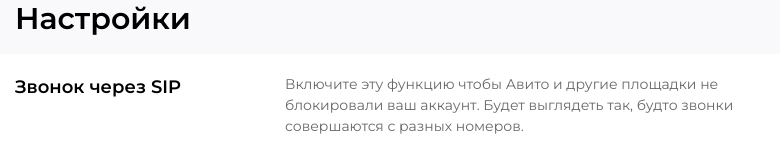
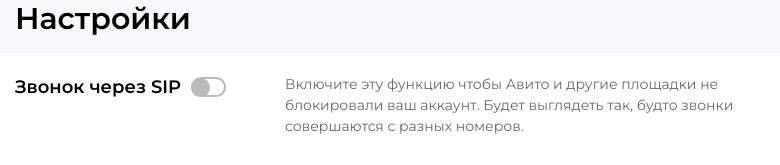
Before and after one commit to voodoobat/av-t, a Nuxt app: page / in a window 1280 px wide. Shown: the top 165 px of the page, without its empty margins (0-780 px from the left). Built offline with nearby package versions, Linux system fonts and the light colour scheme.

Commit message:
BaseSwitcher component

```diff
--- /dev/null
+++ b/assets/css/components/switcher.css
@@ -0,0 +1,126 @@
+.switcher-label:hover .switcher-label__main:before {
+  border-color:#4b9bdd
+}
+.switcher-label__main {
+  -webkit-box-align:center;
+  -moz-box-align:center;
+  -ms-flex-align:center;
+  -webkit-align-items:center;
+  align-items:center;
+  color:#000;
+  cursor:pointer;
+  display:-webkit-box;
+  display:-webkit-flex;
+  display:-moz-box;
+  display:-ms-flexbox;
+  display:flex;
+  font-size:1.2rem;
+  font-weight:500;
+  line-height:1.2;
+  margin:0;
+  min-height:2.5rem;
+  min-width:5rem;
+  padding:0 0 0 5.5rem;
+  position:relative;
+  -webkit-user-select:none;
+  -moz-user-select:none;
+  -ms-user-select:none;
+  user-select:none
+}
+.switcher-label__main:before {
+  background:#a3a3a3;
+  -webkit-border-radius:12px;
+  -moz-border-radius:12px;
+  border-radius:12px;
+  width:5rem
+}
+.switcher-label__main:after,
+.switcher-label__main:before {
+  content:"";
+  height:2.5rem;
+  left:0;
+  position:absolute;
+  -webkit-transition:all .3s;
+  -o-transition:all .3s;
+  -moz-transition:all .3s;
+  transition:all .3s
+}
+.switcher-label__main:after {
+  background:#f1f1f1;
+  -webkit-border-radius:50%;
+  -moz-border-radius:50%;
+  border-radius:50%;
+  -webkit-box-shadow:0 0 2px rgba(0,0,0,.12),0 2px 2px rgba(0,0,0,.24);
+  -moz-box-shadow:0 0 2px rgba(0,0,0,.12),0 2px 2px rgba(0,0,0,.24);
+  box-shadow:0 0 2px rgba(0,0,0,.12),0 2px 2px rgba(0,0,0,.24);
+  top:0;
+  width:2.5rem
+}
+.switcher-label__input {
+  height:1px;
+  left:-9999px;
+  opacity:0;
+  overflow:hidden;
+  position:absolute;
+  top:-9999px;
+  visibility:hidden;
+  width:1px
+}
+.switcher-label__input:checked+label:before {
+  background:#ffcb11
+}
+.switcher-label__input:checked+label:after {
+  background:#2dc574;
+  -webkit-box-shadow:none;
+  -moz-box-shadow:none;
+  box-shadow:none;
+  left:2.5rem
+}
+.switcher-label__input[disabled]+.checkbox-label__main {
+  cursor:default;
+  opacity:.5
+}
+.switcher-label--narrow .switcher-label__input+label:before {
+  height:1.7rem;
+  top:50%;
+  -webkit-transform:translateY(-50%);
+  -moz-transform:translateY(-50%);
+  -ms-transform:translateY(-50%);
+  -o-transform:translateY(-50%);
+  transform:translateY(-50%)
+}
+.switcher-label--narrow .switcher-label__input:checked+label:before {
+  background:#2dc574;
+  opacity:.5
+}
+.switcher-label--thin .switcher-label__main {
+  min-width:3.5rem;
+  padding-left:4rem
+}
+.switcher-label--thin .switcher-label__main:before {
+  height:2rem;
+  min-width:3.5rem;
+  width:3.5rem
+}
+.switcher-label--thin .switcher-label__main:after {
+  background:#bababa;
+  -webkit-box-shadow:none;
+  -moz-box-shadow:none;
+  box-shadow:none;
+  height:1.9rem;
+  top:.3rem;
+  width:1.9rem
+}
+.switcher-label--thin .switcher-label__input+label:before {
+  background:none;
+  border:.2rem solid #bababa
+}
+.switcher-label--thin .switcher-label__input:checked+label:before {
+  border-color:#2dc574
+}
+.switcher-label--thin .switcher-label__input:checked+label:after {
+  left:1.6rem
+}
+.switcher-label--thin:hover .switcher-label__main:before {
+  border-color:#bababa
+}
--- /dev/null
+++ b/components/base/BaseSwitcher.vue
@@ -0,0 +1,20 @@
+<template>
+  <div class="switcher-label" :class="{ 'switcher-label--thin': isThin }">
+    <input :id="uid" type="checkbox" class="switcher-label__input" />
+    <label :for="uid" class="switcher-label__main"></label>
+  </div>
+</template>
+
+<script setup>
+import { v4 as uuid } from 'uuid'
+
+const uid = uuid()
+defineProps({
+  isThin: {
+    type: Boolean,
+    default: false
+  }
+})
+</script>
+
+<style scoped src="@/assets/css/components/switcher.css" />
--- a/package.json
+++ b/package.json
@@ -16,6 +16,7 @@
     "@nuxtjs/axios": "^5.13.6",
     "core-js": "^3.25.3",
     "nuxt": "^2.15.8",
+    "uuid": "^9.0.0",
     "vue": "^2.7.10",
     "vue-server-renderer": "^2.7.10",
     "vue-template-compiler": "^2.7.10"
--- a/pages/index.vue
+++ b/pages/index.vue
@@ -8,6 +8,9 @@
             heading="Звонок через SIP"
             :header-modifiers="['is-flex']"
           >
+            <template #header>
+              <BaseSwitcher class="settings-section__switcher" is-thin />
+            </template>
             <div class="post-entry">
               <p class="is-muted">
                 Включите эту функцию чтобы Авито и другие площадки не блокировали ваш аккаунт. Будет выглядеть так, будто звонки совершаются с разных номеров.
```
Also changed, not shown: 1 other file (tests, documents, lock files or other folders).
